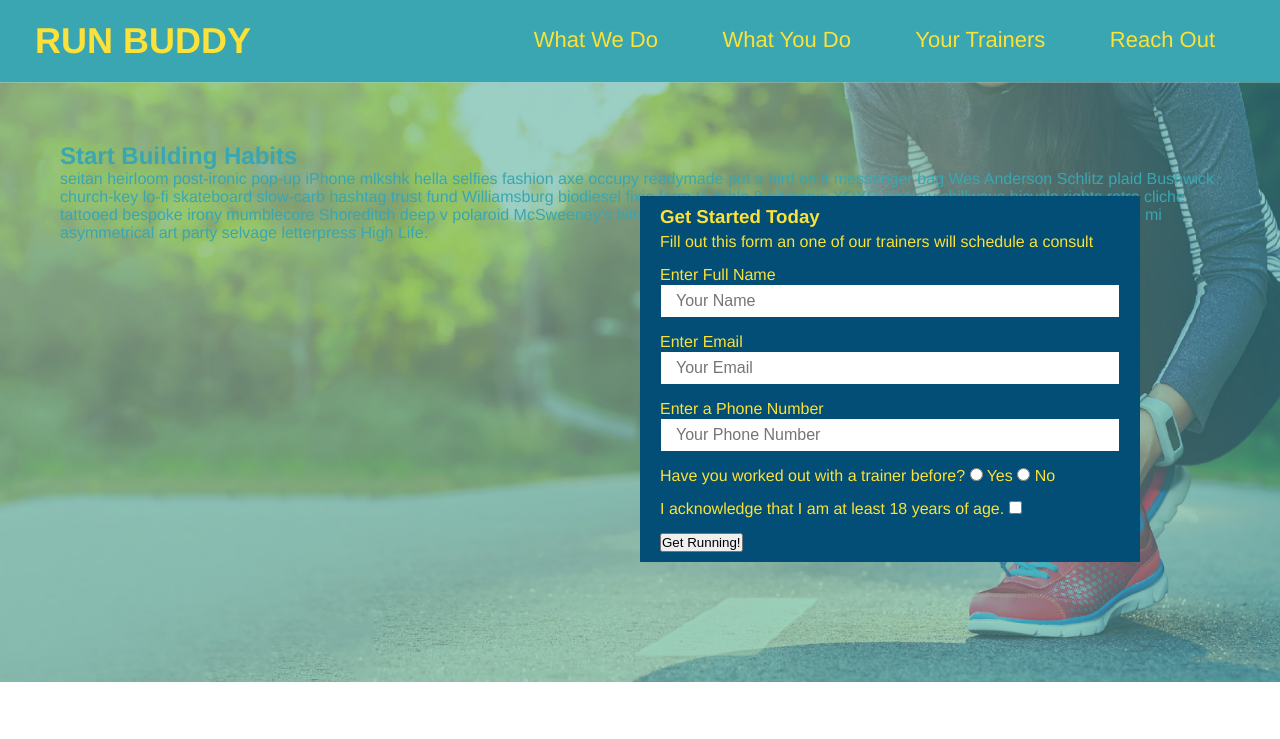
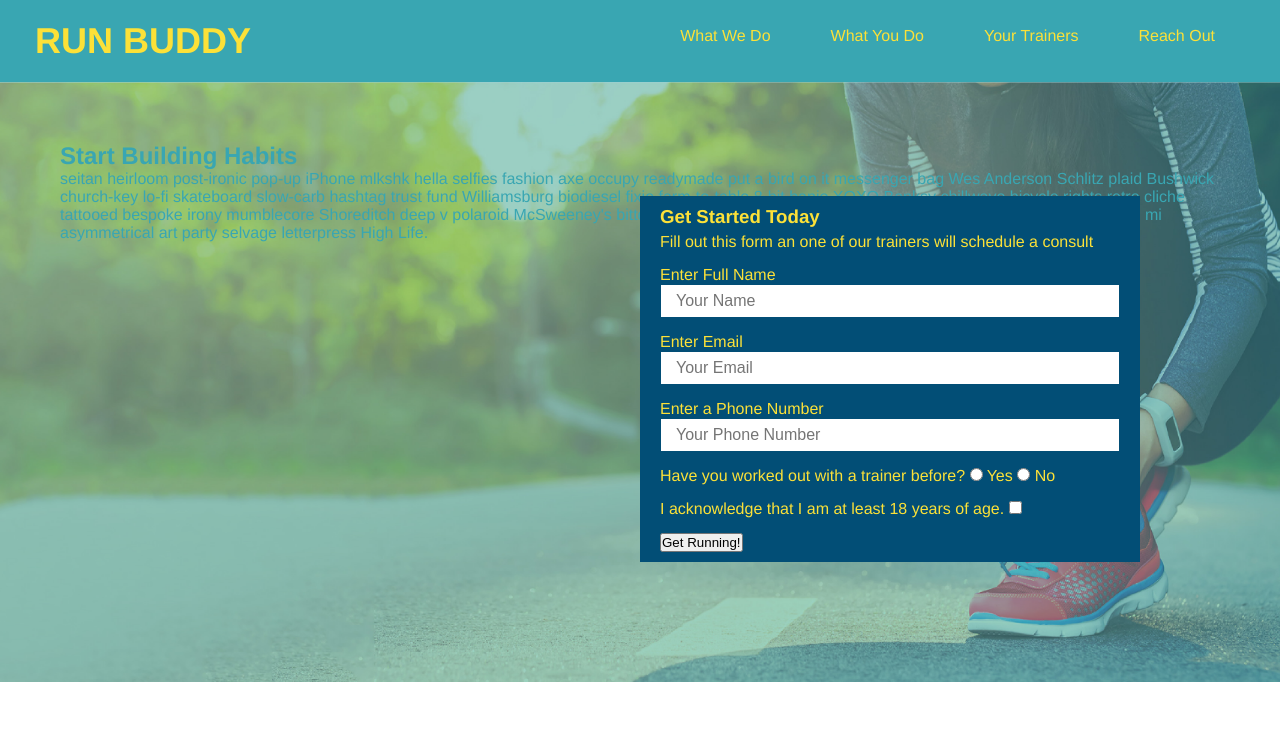
Before and after one commit to dawsontilley/runbuddy, a plain HTML site: page index.html in a window 1280 px wide. Shown: the top 739 px of the page. Drawn offline with Linux system fonts and the light colour scheme.

Commit message:
flexbox second update

```diff
--- a/assets/css/style.css
+++ b/assets/css/style.css
@@ -34,13 +34,17 @@ header nav{
 
     margin: 7px 0;
 }
-header nav ul li{
-display: inline;
+header nav ul{
+    display: flex;
+    flex-wrap: wrap;
+    justify-content: space-between;
+    align-items: center;
+    list-style: none;
 }
 header nav ul li a {
     margin: 0 30px;
     font-weight: lighter;
-    font-size:22px;
+    font: size 1.55vw;;
 }
 footer{
     background: #fce138;
```
